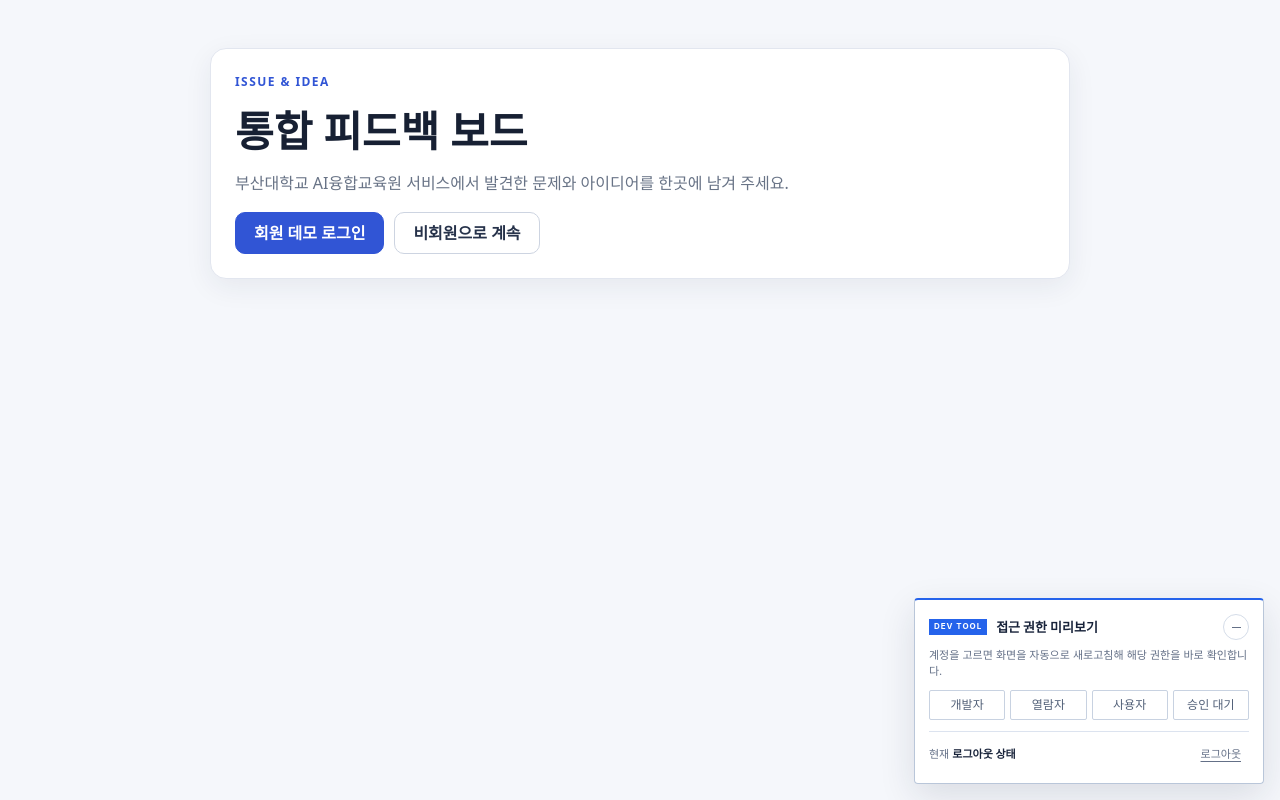
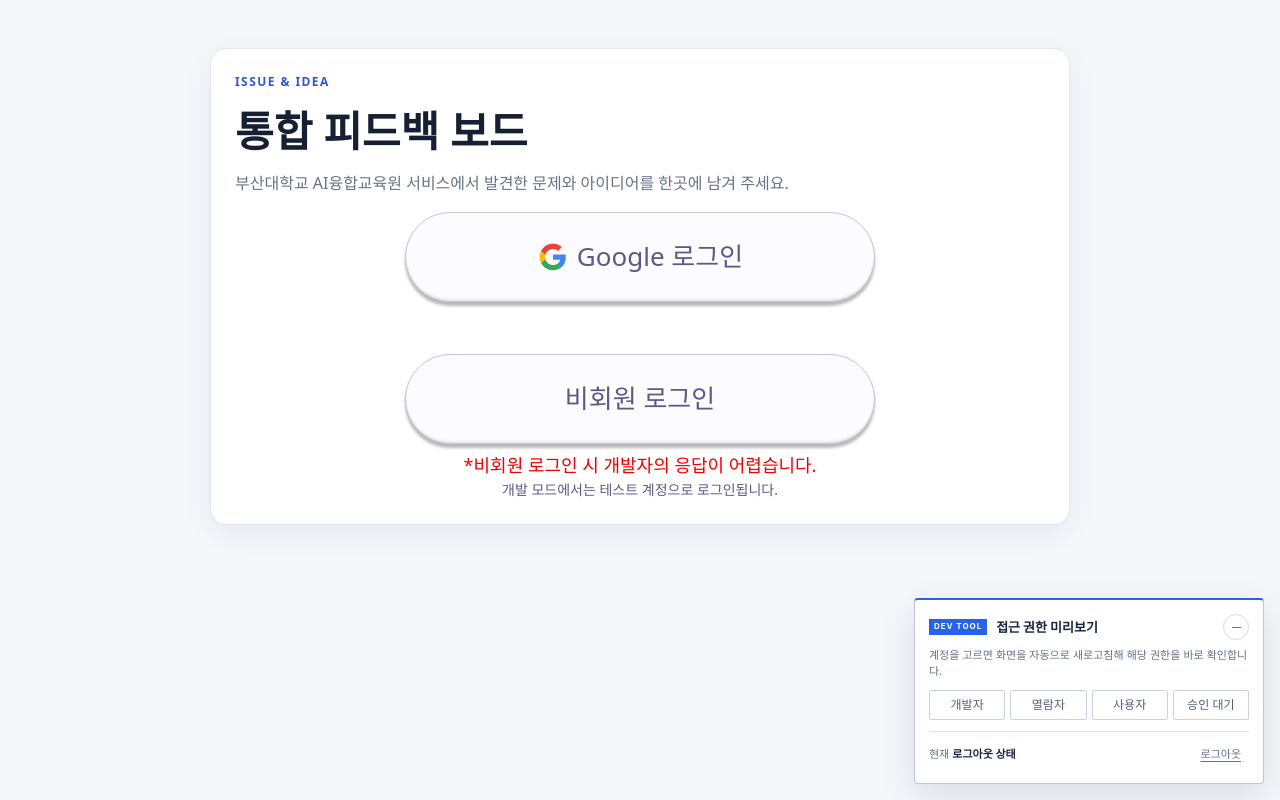
Before and after one commit to PNUFeedbackBoard/feedback-board, a React (Vite) app in the folder frontend/: page / in a window 1280 px wide. Built offline with nearby package versions, Linux system fonts and the light colour scheme; no server answers.

Commit message:
style: 로그인 버튼에 제공된 시안 적용

```diff
--- /dev/null
+++ b/frontend/src/components/common/LoginButtons.jsx
@@ -0,0 +1,24 @@
+import './login-buttons.css'
+
+/** 로그인 시안의 두 버튼. 인증과 이동은 페이지에서 주입한다. */
+export default function LoginButtons({ onGoogleLogin, onGuestLogin, busy = false }) {
+  return (
+    <div className="login-buttons" aria-busy={busy}>
+      <button className="login-button" type="button" onClick={onGoogleLogin} disabled={busy}>
+        <svg className="login-button__google" viewBox="0 0 24 24" aria-hidden="true" focusable="false">
+          <path fill="#4285F4" d="M21.6 12.23c0-.71-.06-1.39-.18-2.05H12v3.88h5.38a4.6 4.6 0 0 1-2 3.02v2.51h3.24c1.9-1.75 2.98-4.33 2.98-7.36Z" />
+          <path fill="#34A853" d="M12 22c2.7 0 4.96-.9 6.62-2.41l-3.24-2.51c-.9.6-2.05.97-3.38.97-2.6 0-4.81-1.76-5.6-4.12H3.05v2.59A10 10 0 0 0 12 22Z" />
+          <path fill="#FBBC05" d="M6.4 13.93a6 6 0 0 1 0-3.86V7.48H3.05a10 10 0 0 0 0 9.04l3.35-2.59Z" />
+          <path fill="#EA4335" d="M12 5.95c1.47 0 2.79.5 3.82 1.5l2.87-2.87A9.6 9.6 0 0 0 12 2a10 10 0 0 0-8.95 5.48l3.35 2.59C7.19 7.71 9.4 5.95 12 5.95Z" />
+        </svg>
+        <span>{busy ? '로그인 중…' : 'Google 로그인'}</span>
+      </button>
+      <div className="login-buttons__guest">
+        <button className="login-button" type="button" onClick={onGuestLogin} disabled={busy} aria-describedby="guest-login-warning">
+          비회원 로그인
+        </button>
+        <p id="guest-login-warning" className="login-buttons__warning">*비회원 로그인 시 개발자의 응답이 어렵습니다.</p>
+      </div>
+    </div>
+  )
+}
--- /dev/null
+++ b/frontend/src/components/common/login-buttons.css
@@ -0,0 +1,45 @@
+@import '../../styles/tokens.css';
+
+.login-buttons {
+  display: grid;
+  gap: var(--login-button-gap);
+  width: min(100%, var(--login-button-width));
+  margin-inline: auto;
+}
+
+.login-button {
+  display: flex;
+  align-items: center;
+  justify-content: center;
+  gap: var(--login-label-gap);
+  width: 100%;
+  min-height: var(--login-button-height);
+  padding: var(--login-button-padding);
+  border: var(--login-button-border-width) solid var(--login-button-border);
+  border-radius: var(--login-button-radius);
+  background: var(--login-button-surface);
+  color: var(--login-button-text);
+  box-shadow: var(--login-button-shadow);
+  font-family: inherit;
+  font-size: var(--login-button-font);
+  font-weight: 400;
+  line-height: 1.3;
+  cursor: pointer;
+  transition: background var(--login-duration) ease;
+}
+
+.login-button:hover:not(:disabled) { background: var(--login-button-hover); }
+.login-button:focus-visible { outline: var(--login-focus-width) solid var(--login-button-focus); outline-offset: var(--login-focus-width); }
+.login-button:disabled { opacity: 0.65; cursor: wait; }
+.login-button__google { flex: none; width: var(--login-google-size); height: var(--login-google-size); }
+.login-buttons__guest { display: grid; gap: var(--login-label-gap); }
+.login-buttons__warning {
+  margin: 0;
+  color: var(--login-warning-color);
+  font-size: var(--login-warning-font);
+  line-height: 1.5;
+  text-align: center;
+  word-break: keep-all;
+  overflow-wrap: anywhere;
+}
+.login-demo-note { margin: var(--login-button-padding) 0 0; color: var(--login-button-text); font-size: var(--login-note-font); text-align: center; }
--- a/frontend/src/pages/user/LoginPage.jsx
+++ b/frontend/src/pages/user/LoginPage.jsx
@@ -2,6 +2,7 @@
 import { useNavigate } from 'react-router-dom'
 import { devLogin, getMe } from '../../api/endpoints.js'
 import '../page-shell.css'
+import LoginButtons from '../../components/common/LoginButtons.jsx'
 
 export default function LoginPage() {
 	const navigate = useNavigate()
@@ -46,14 +47,8 @@
 					<p className="app-page__muted">
 						부산대학교 AI융합교육원 서비스에서 발견한 문제와 아이디어를 한곳에 남겨 주세요.
 					</p>
-					<div className="app-actions">
-						<button className="app-button" type="button" onClick={login} disabled={busy}>
-							{busy ? '로그인 중…' : import.meta.env.DEV ? '회원 데모 로그인' : 'Google로 로그인'}
-						</button>
-						<button className="app-button app-button--secondary" type="button" onClick={() => setGuestNotice(true)}>
-							비회원으로 계속
-						</button>
-					</div>
+					<LoginButtons onGoogleLogin={login} onGuestLogin={() => setGuestNotice(true)} busy={busy} />
+					{import.meta.env.DEV && <p className="login-demo-note">개발 모드에서는 테스트 계정으로 로그인됩니다.</p>}
 				</header>
 
 				{message && <p className="app-alert">{message}</p>}
--- /dev/null
+++ b/frontend/src/styles/login-tokens.css
@@ -0,0 +1,23 @@
+/* 제공된 Login.png의 로그인 버튼 규칙. */
+:root {
+  --login-button-surface: #fcfbff;
+  --login-button-text: #5c5987;
+  --login-button-border: #c5c7d8;
+  --login-button-hover: #f1effb;
+  --login-warning-color: #f00000;
+  --login-button-shadow: 0 4px 3px rgb(0 0 0 / 28%), inset 0 -2px 2px rgb(0 0 0 / 8%);
+  --login-button-focus: #6e67c6;
+  --login-button-width: 29.375rem;
+  --login-button-height: 5.625rem;
+  --login-button-radius: 999px;
+  --login-button-border-width: 1px;
+  --login-button-font: clamp(1.125rem, 4vw, 1.625rem);
+  --login-warning-font: 1.125rem;
+  --login-note-font: 0.875rem;
+  --login-google-size: 2rem;
+  --login-button-gap: 3.25rem;
+  --login-label-gap: 0.5rem;
+  --login-button-padding: 1rem;
+  --login-focus-width: 3px;
+  --login-duration: 160ms;
+}
--- a/frontend/src/styles/tokens.css
+++ b/frontend/src/styles/tokens.css
@@ -1,3 +1,5 @@
+@import './login-tokens.css';
+
 :root {
   /* 로고에서 추출한 메인 남보라색 */
   --color-brand-primary: #5256c3;
```
Also changed, not shown: 1 other file (tests, documents, lock files or other folders).
